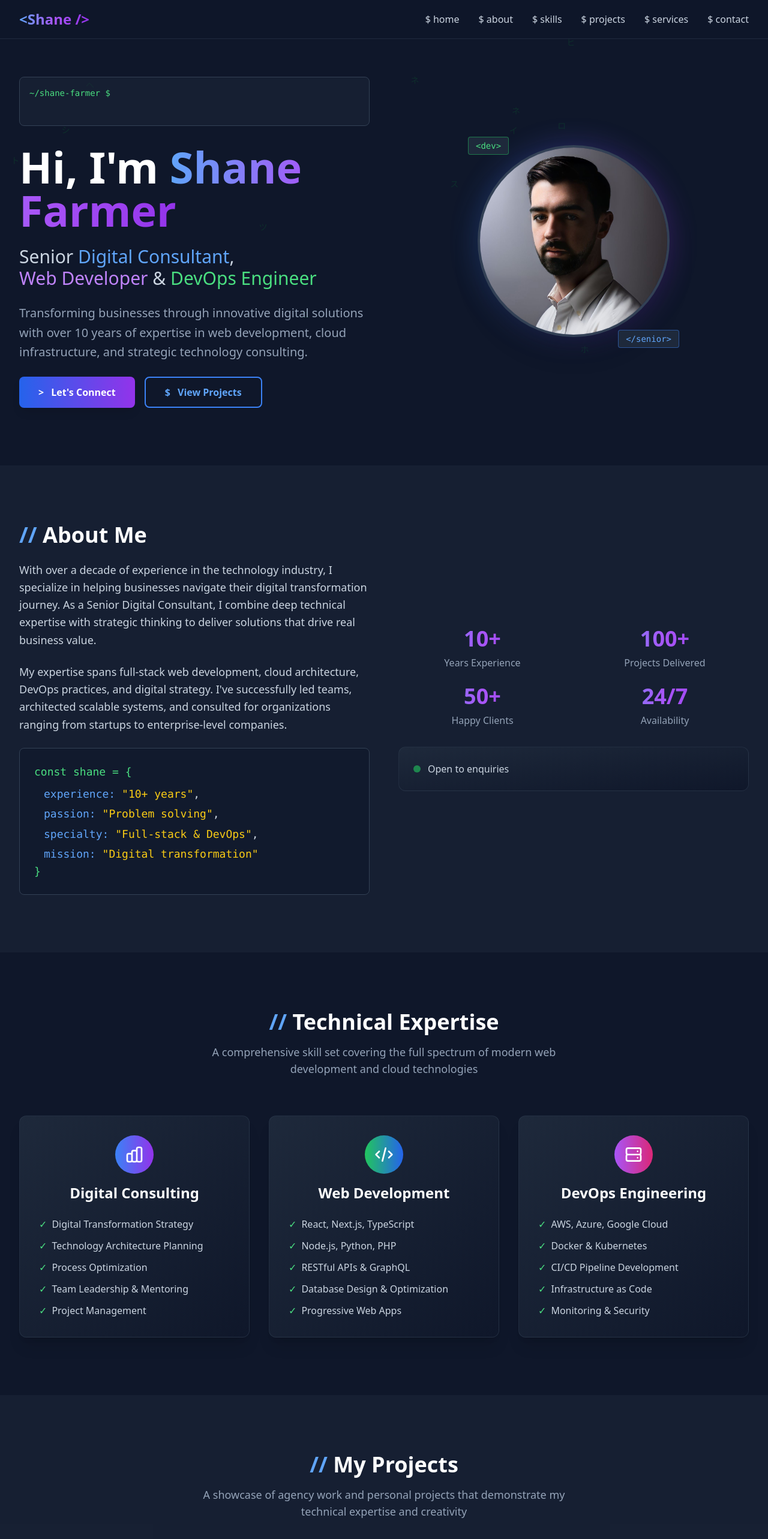
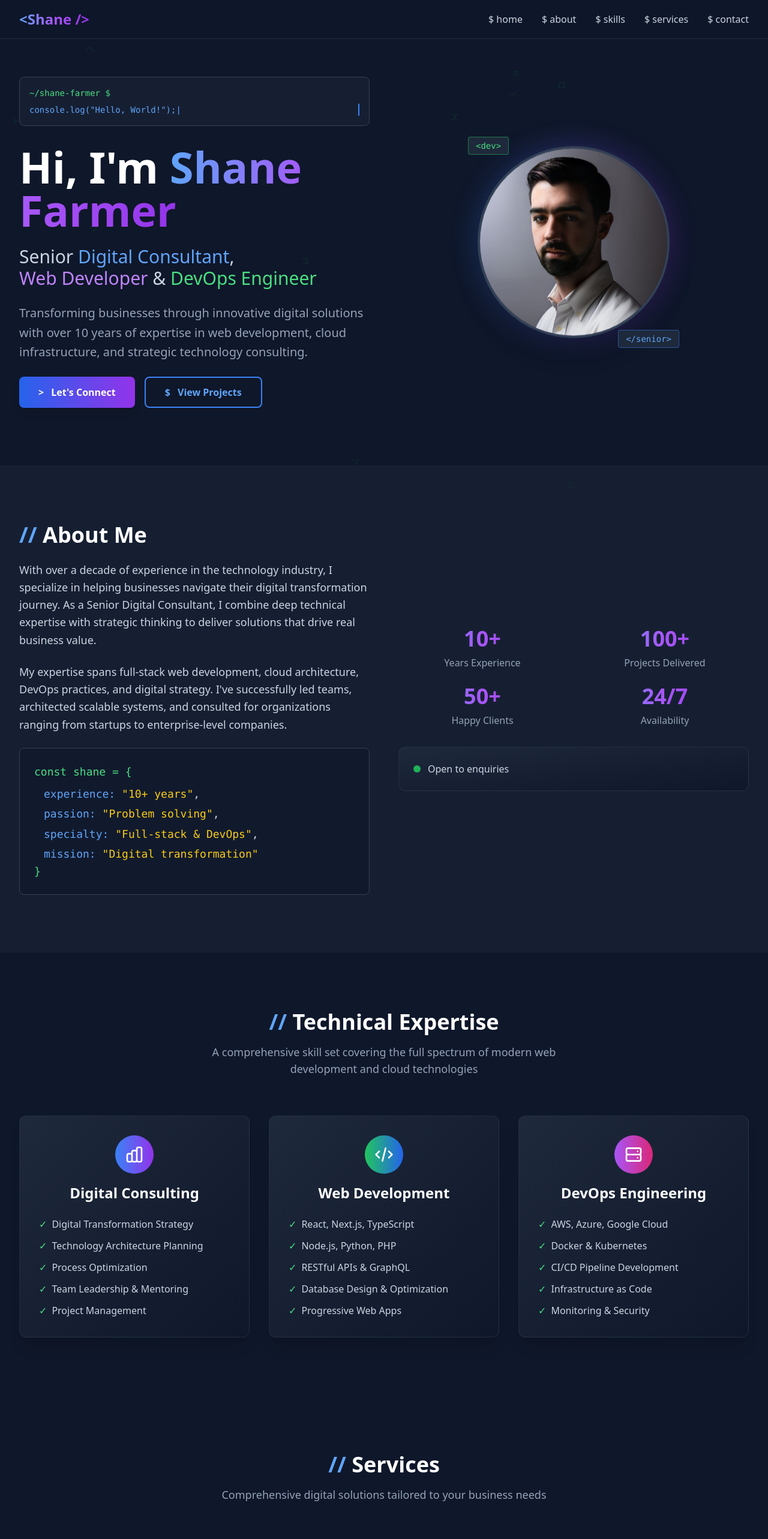
Before and after one commit to shaneth4312/portfolio-2025, a Next.js app: page / in a window 1280 px wide. Shown: the top 2566 px of the page at 60% size. Built offline with nearby package versions, Linux system fonts and the light colour scheme.

Commit message:
update to remove projects

```diff
--- a/src/app/page.tsx
+++ b/src/app/page.tsx
@@ -6,7 +6,7 @@ import {
   Hero,
   About,
   Skills,
-  Projects,
+  // Projects,
   Services,
   Contact,
   Footer
@@ -31,7 +31,7 @@ export default function Home() {
       <Skills />
 
       {/* Projects Section */}
-      <Projects />
+      {/* <Projects /> */}
 
       {/* Services Section */}
       <Services />
--- a/src/components/Navigation.tsx
+++ b/src/components/Navigation.tsx
@@ -10,7 +10,7 @@ export default function Navigation() {
             <a href="#home" className="text-slate-300 hover:text-blue-400 transition-colors duration-300 hover:underline">$ home</a>
             <a href="#about" className="text-slate-300 hover:text-blue-400 transition-colors duration-300 hover:underline">$ about</a>
             <a href="#skills" className="text-slate-300 hover:text-blue-400 transition-colors duration-300 hover:underline">$ skills</a>
-            <a href="#projects" className="text-slate-300 hover:text-blue-400 transition-colors duration-300 hover:underline">$ projects</a>
+            {/* <a href="#projects" className="text-slate-300 hover:text-blue-400 transition-colors duration-300 hover:underline">$ projects</a> */}
             <a href="#services" className="text-slate-300 hover:text-blue-400 transition-colors duration-300 hover:underline">$ services</a>
             <a href="#contact" className="text-slate-300 hover:text-blue-400 transition-colors duration-300 hover:underline">$ contact</a>
           </div>
```
